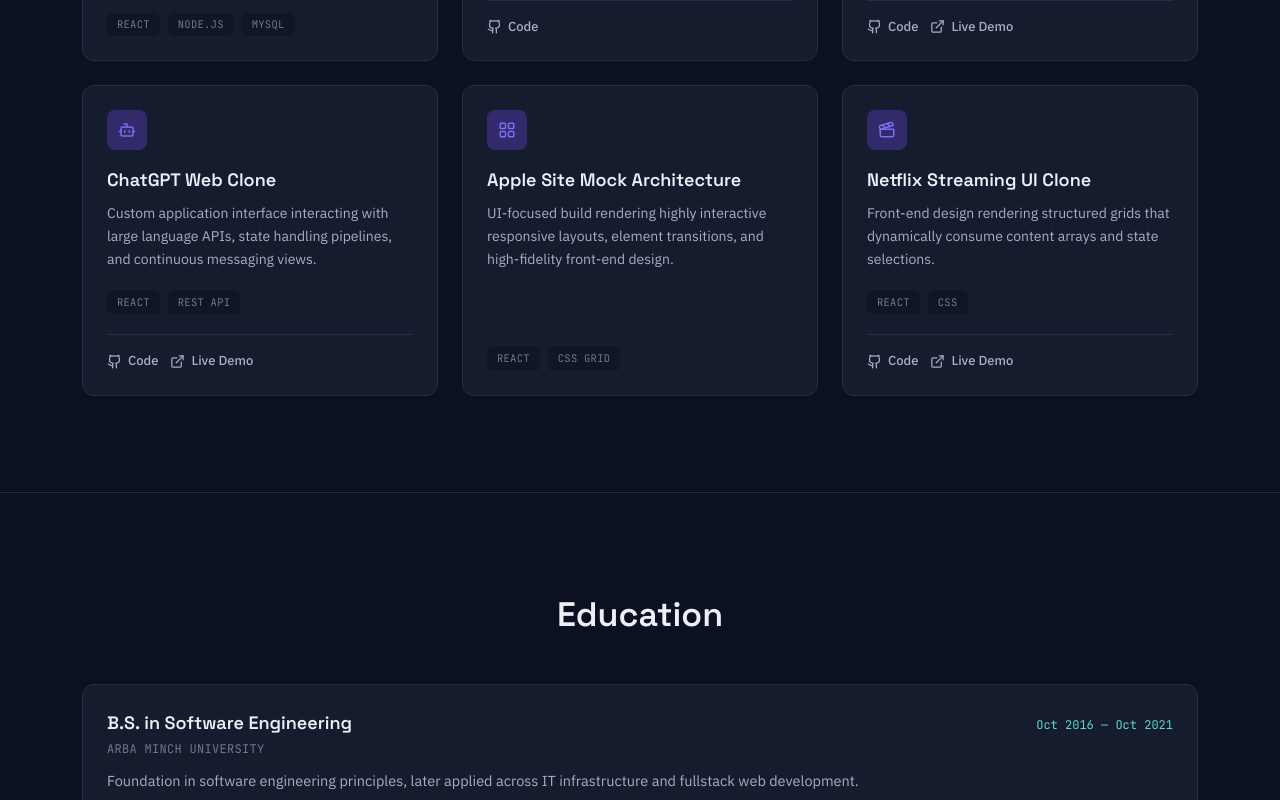
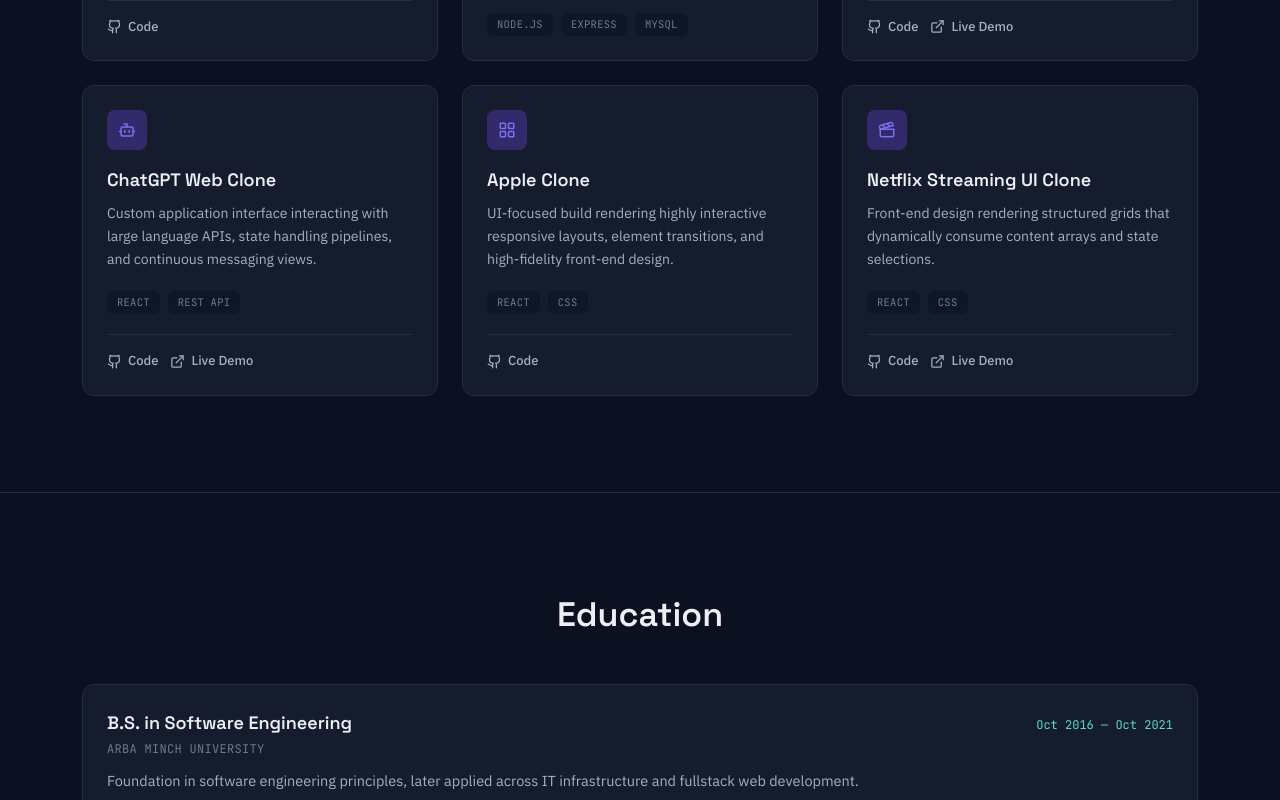
Before and after one commit to amn1221/myPortifolio, a React (Vite) app: page / in a window 1280 px wide. Shown: the part 3432-4232 px from the top of the page. Built offline with nearby package versions, Linux system fonts and the light colour scheme.

Commit message:
new update

```diff
--- a/src/data/projects.js
+++ b/src/data/projects.js
@@ -7,7 +7,7 @@ export const projects = [
       'Full stack platform engineered to optimize infrastructure operations, track incident lifecycles, and isolate downtime spikes.',
     tags: ['React', 'Node.js', 'MySQL'],
     live: '#',
-    source: '#',
+    source: 'https://github.com/amn1221/Ticketing_system',
   },
   {
     title: 'Asset Registration & Management',
@@ -17,7 +17,7 @@ export const projects = [
       'Relational architecture focused on cataloging enterprise infrastructure, inventory control, and deployment distributions.',
     tags: ['Node.js', 'Express', 'MySQL'],
     live: '#',
-    source: 'https://github.com/amn1221/Ticketing_system',
+    source: '#',
   },
   {
     title: 'Evangadi Forum Project',
@@ -40,14 +40,14 @@ export const projects = [
     source: 'https://github.com/amn1221/chatcpt_clone',
   },
   {
-    title: 'Apple Site Mock Architecture',
+    title: 'Apple Clone',
     icon: 'LayoutGrid',
     year: '2025',
     description:
       'UI-focused build rendering highly interactive responsive layouts, element transitions, and high-fidelity front-end design.',
-    tags: ['React', 'CSS Grid'],
+    tags: ['React', 'CSS '],
     live: '#',
-    source: '#',
+    source: 'https://github.com/amn1221/AppleClone',
   },
   {
     title: 'Netflix Streaming UI Clone',
```
